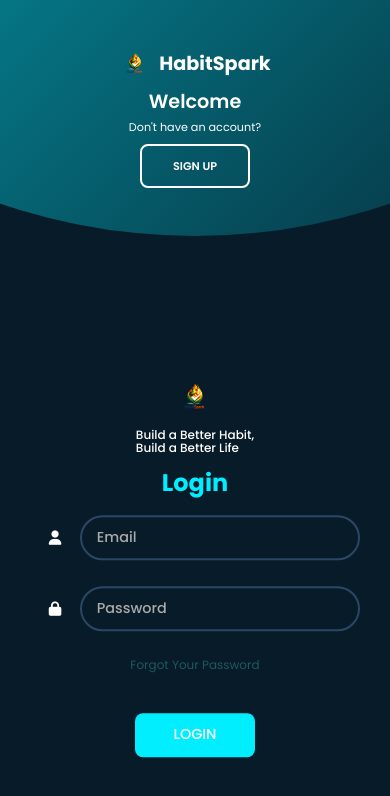
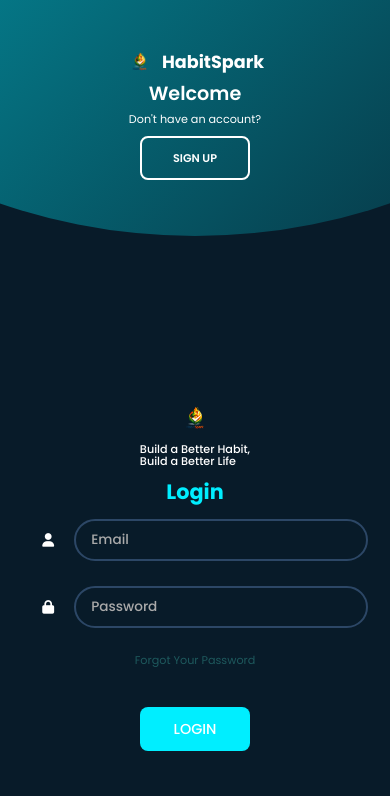
Before and after one commit to Sunil-Gurav/HabitAura, a React (Vite) app in the folder frontend/: page /login in a window 390 px wide. Shown: the top 796 px of the page. Built offline with nearby package versions, Linux system fonts and the light colour scheme.

Commit message:
Enable scroll with proper responsive design

```diff
--- a/frontend/src/assets/login.css
+++ b/frontend/src/assets/login.css
@@ -8,27 +8,26 @@
 body,
 input {
   font-family: 'Poppins', sans-serif;
-  overflow: hidden;
 }
 
 body {
   width: 100%;
-  height: 100vh;
+  min-height: 100vh;
   margin: 0;
   padding: 0;
+  overflow-x: hidden;
 }
 
 html {
-  overflow: hidden;
   width: 100%;
-  height: 100%;
+  overflow-x: hidden;
 }
 
 
 .container {
   position: relative;
   width: 100vw;
-  height: 100vh;
+  min-height: 100vh;
   background-color: #081b29;
   overflow: hidden;
   display: flex;
@@ -351,15 +350,14 @@
 @media (max-width: 870px) {
   .container {
     min-height: 100vh;
-    max-height: 100vh;
-    height: 100vh;
-    overflow: hidden;
+    height: auto;
+    overflow-y: auto;
+    padding: 2rem 0;
   }
 
   body {
-    overflow: hidden;
-    position: fixed;
-    width: 100%;
+    overflow-x: hidden;
+    overflow-y: auto;
   }
 
   .signin-signup {
@@ -367,8 +365,6 @@
     top: 95%;
     transform: translate(-50%, -100%);
     transition: 1s 0.8s ease-in-out;
-    max-height: 70vh;
-    overflow-y: auto;
   }
   .signin-signup,
   .container.sign-up-mode .signin-signup {
@@ -463,38 +459,27 @@
 
 @media (max-width: 570px) {
   body {
-    overflow: hidden;
-    position: fixed;
-    width: 100%;
-    height: 100vh;
+    overflow-x: hidden;
+    overflow-y: auto;
   }
 
   .container {
-    overflow: hidden;
-    height: 100vh;
-    max-height: 100vh;
+    min-height: 100vh;
+    height: auto;
+    padding: 1rem 0;
   }
 
   form {
-    padding: 0.75rem 1.5rem;
-    max-height: 60vh;
-    overflow-y: auto;
+    padding: 0.5rem 1rem;
   }
   .sign-up-form {
-    padding: 0.75rem 1.5rem;
-    max-height: 60vh;
-    overflow-y: auto;
+    padding: 0.5rem 1rem;
   }
   .image {
     display: none;
   }
   .panel .content {
     padding: 0.5rem 1rem;
-  }
-  .container {
-    padding: 1rem;
-    min-height: 100vh;
-    height: auto;
   }
   .container:before {
     bottom: 72%;
@@ -509,65 +494,70 @@
 
   /* Logo adjustments for mobile */
   .form-logo {
-    margin-bottom: 0.5rem;
+    margin-bottom: 0.3rem;
   }
 
   .form-logo img {
-    width: 40px;
-    height: 40px;
+    width: 35px;
+    height: 35px;
   }
 
   .panel-logo {
-    margin-bottom: 0.75rem;
+    margin-bottom: 0.5rem;
     gap: 0.5rem;
   }
 
   .panel-logo img {
-    width: 32px;
-    height: 32px;
+    width: 28px;
+    height: 28px;
   }
 
   .panel-logo h2 {
-    font-size: 1.2rem;
+    font-size: 1.1rem;
   }
 
   .title {
-    font-size: 1.5rem;
-    margin-bottom: 0.5rem;
-  }
-
-  .tit {
     font-size: 1.3rem;
     margin-bottom: 0.4rem;
   }
 
+  .tit {
+    font-size: 1.1rem;
+    margin-bottom: 0.3rem;
+  }
+
   .tit b {
-    font-size: 0.75rem;
+    font-size: 0.7rem;
   }
 
   .input-field {
-    height: 45px;
+    height: 42px;
+    margin: 0.3rem 0;
+  }
+
+  .input-field i {
+    line-height: 42px;
+    font-size: 0.85rem;
+  }
+
+  .input-field input {
+    font-size: 0.85rem;
+  }
+
+  .btn {
+    width: 110px;
+    height: 38px;
+    font-size: 0.8rem;
     margin: 0.4rem 0;
   }
 
-  .input-field i {
-    line-height: 45px;
-    font-size: 0.9rem;
+  .for {
+    font-size: 0.7rem;
   }
 
-  .input-field input {
-    font-size: 0.9rem;
-  }
-
-  .btn {
-    width: 120px;
-    height: 40px;
-    font-size: 0.85rem;
-    margin: 0.5rem 0;
-  }
-
-  .for {
-    font-size: 0.75rem;
+  /* Compact spacing */
+  .signin-signup {
+    padding: 0.5rem 0;
   }
 }
 /* OTP Verification Styles */
```
